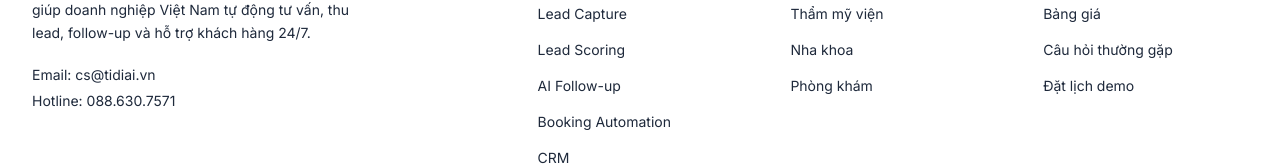
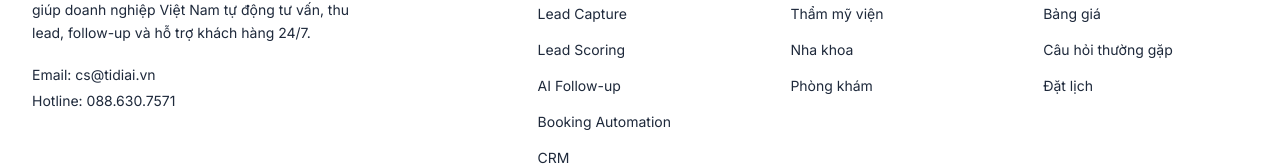
Before and after one commit to TiDiAI/tidi.vn, a Next.js app: page / in a window 1280 px wide. Shown: the part 11252-11419 px from the top of the page. Built offline with nearby package versions, Linux system fonts and the light colour scheme.

Commit message:
Update Footer.tsx

```diff
--- a/src/components/Footer.tsx
+++ b/src/components/Footer.tsx
@@ -25,7 +25,7 @@ const columns = [
       { label: "Quy trình triển khai", href: "#quy-trinh" },
       { label: "Bảng giá", href: "#bang-gia" },
       { label: "Câu hỏi thường gặp", href: "#faq" },
-      { label: "Đặt lịch demo", href: "#dat-lich-demo" },
+      { label: "Đặt lịch", href: "#dat-lich-demo" },
     ],
   },
 ];
```
